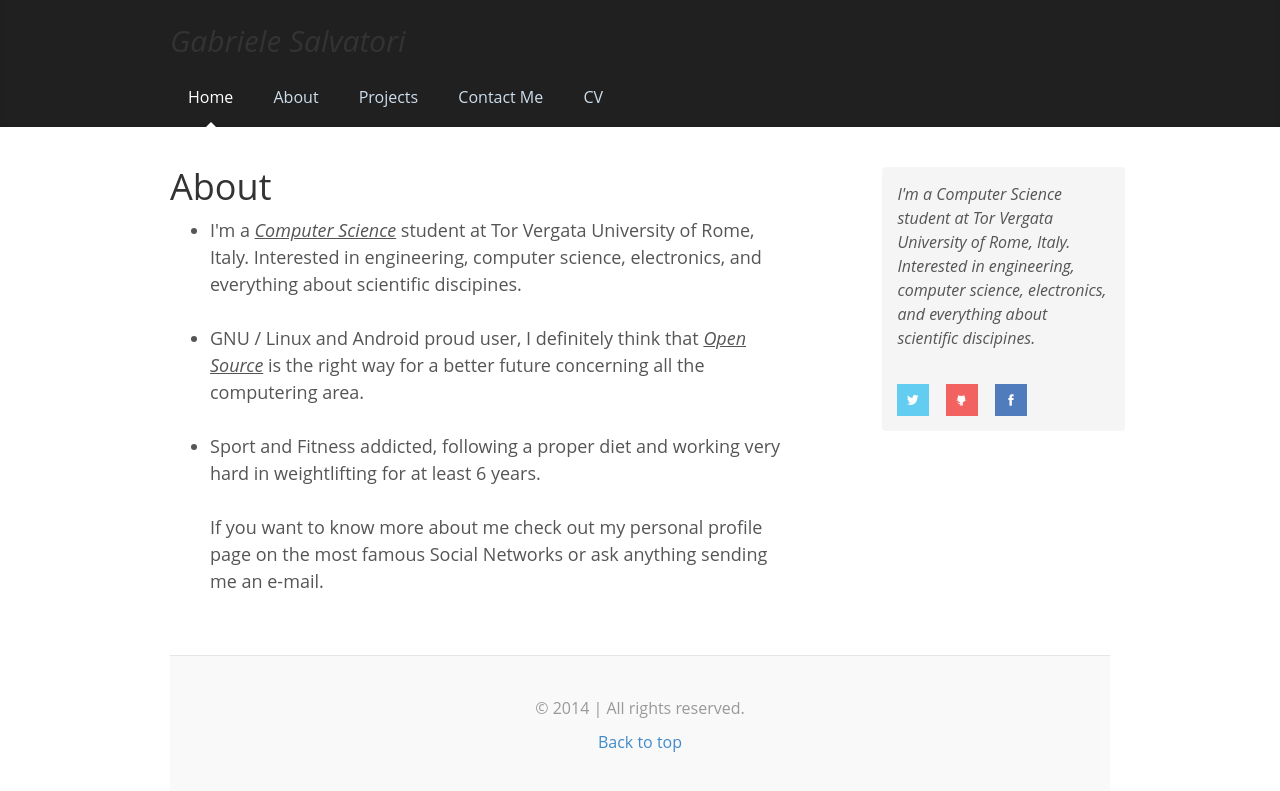
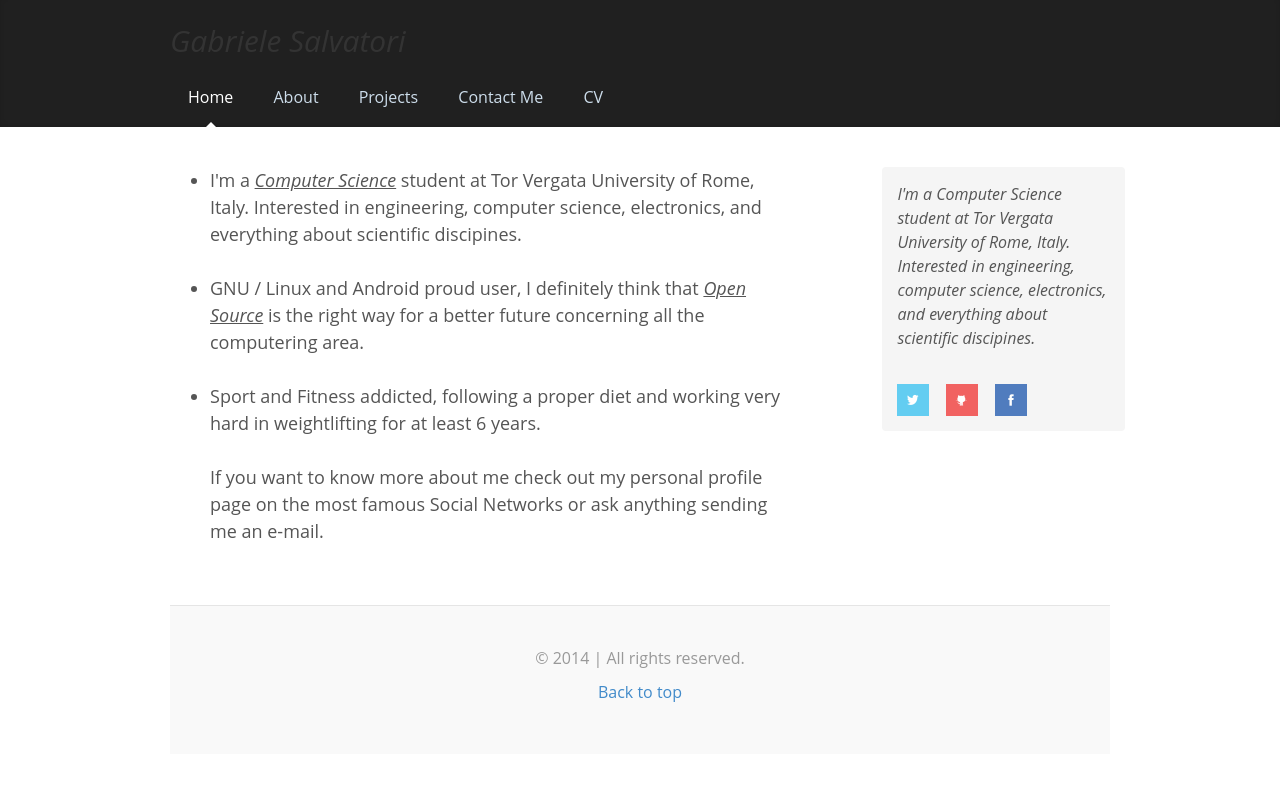
Before and after one commit to gsalvatori/salvatorigabriele.com, a Jekyll site: the page built from about.html, in a window 1280 px wide. Shown: the top 791 px of the page. Built offline with Jekyll 4.4.1, drawn with Linux system fonts in a browser that asks for light colours; nearby versions of some CDN libraries; library files that are not in the unit come from our copies; Markdown is read by kramdown in place of the engine named in the settings.

Commit message:
Update about.html

```diff
--- a/about.html
+++ b/about.html
@@ -4,7 +4,6 @@ title: about - salvatorigabriele.com
 ---
 
 <div id="home">
-  <h1>About</h1>
   <ul class="posts">
 <li>I'm a <u><i>Computer Science</i></u> student at Tor Vergata University of Rome, Italy. Interested in engineering, computer science, electronics, and everything about scientific discipines.</li><br>
 <li>GNU / Linux and Android proud user, I definitely think that <u><i>Open Source</i></u> is the right way for a better future concerning all the computering area.</li><br>
```
